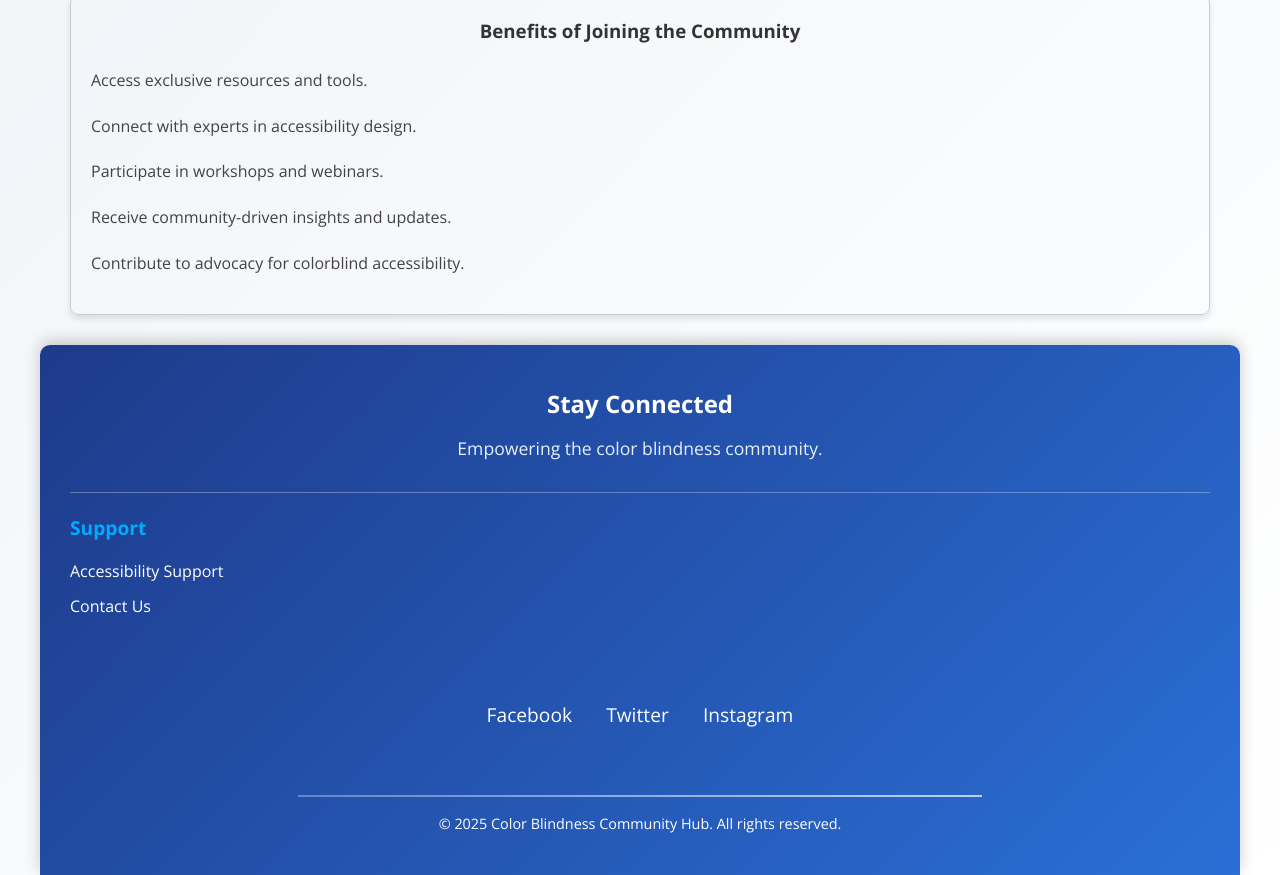
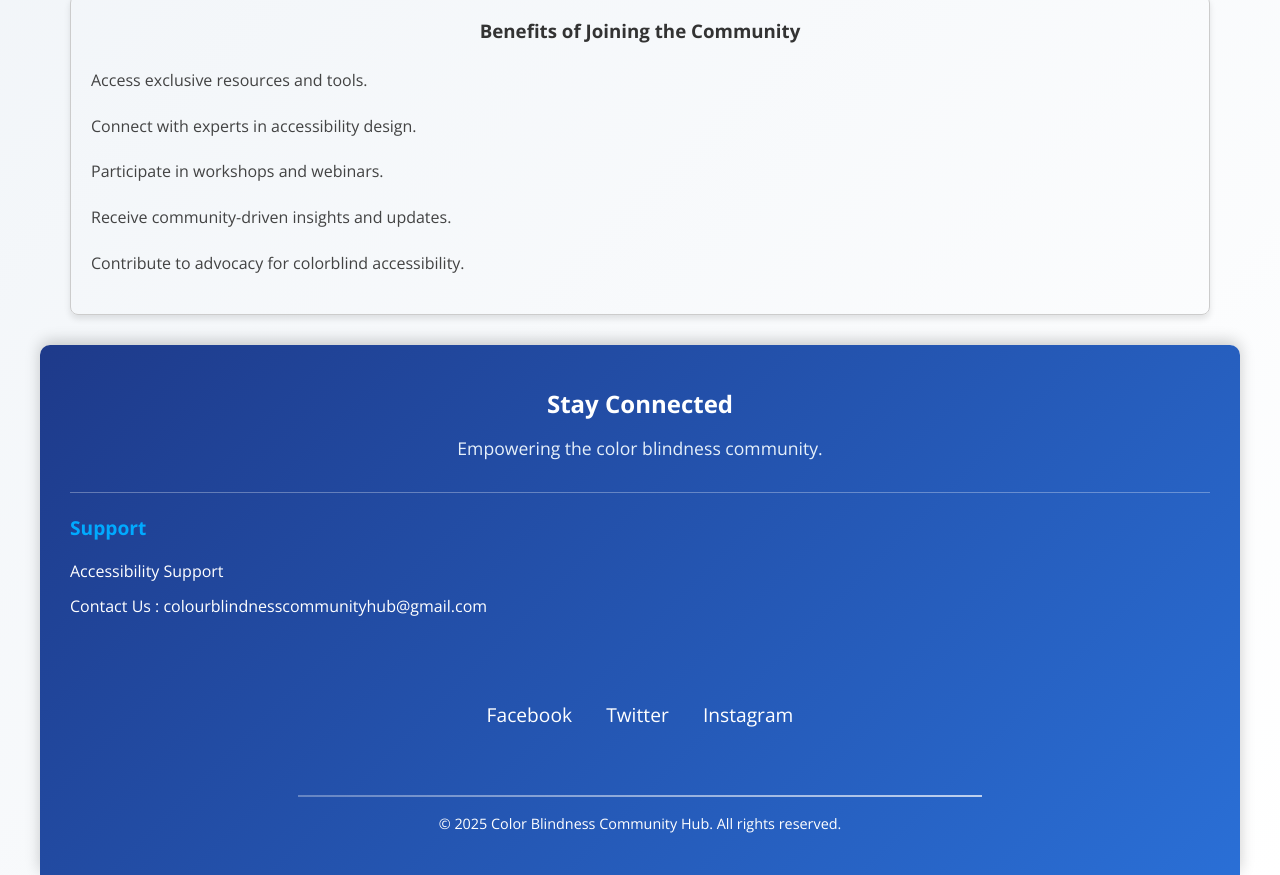
Before and after one commit to thejas-c/Colour-Blind-Community-Hub, a plain HTML site: page community.html in a window 1280 px wide. Shown: the part 353-1228 px from the top of the page. Drawn offline with nearby package versions, Linux system fonts and the light colour scheme.

Commit message:
community.html

```diff
--- a/community.html
+++ b/community.html
@@ -107,7 +107,7 @@
                     <h4>Support</h4>
                     <ul>
                         <li><a href="https://www.enchroma.com/pages/color-accessibility-program">Accessibility Support</a></li>
-                        <li><a href="https://www.colourblindawareness.org/contact-us/">Contact Us</a></li>
+                        <li>Contact Us : colourblindnesscommunityhub@gmail.com</li>
                     </ul>
                 </div>
             </div>
```
